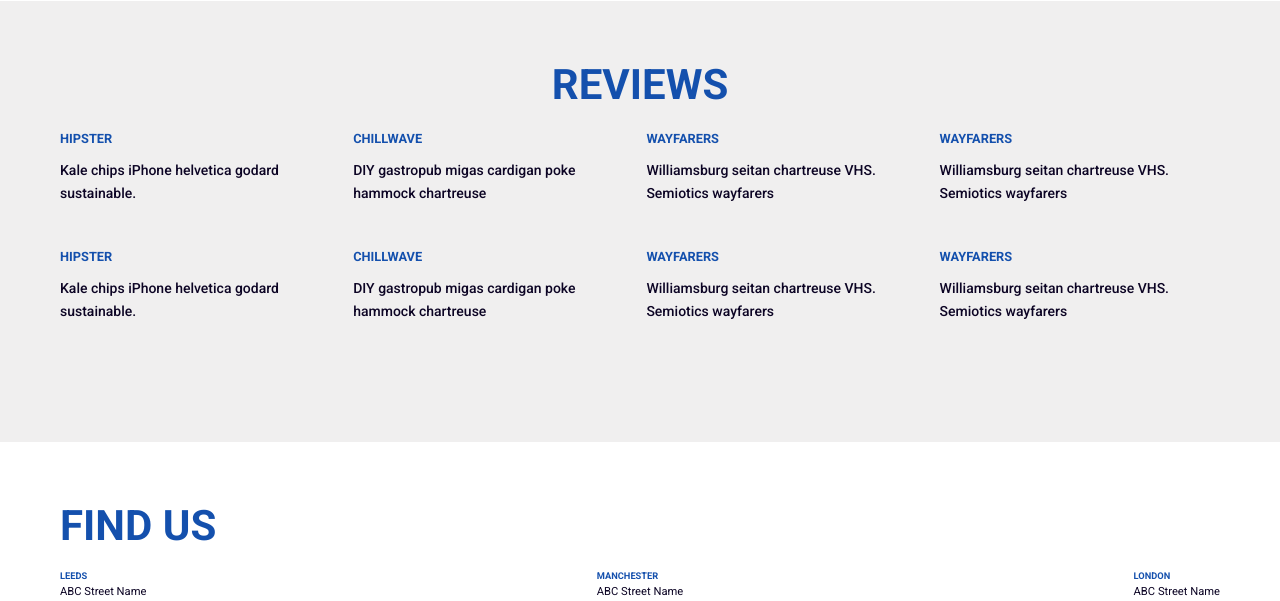
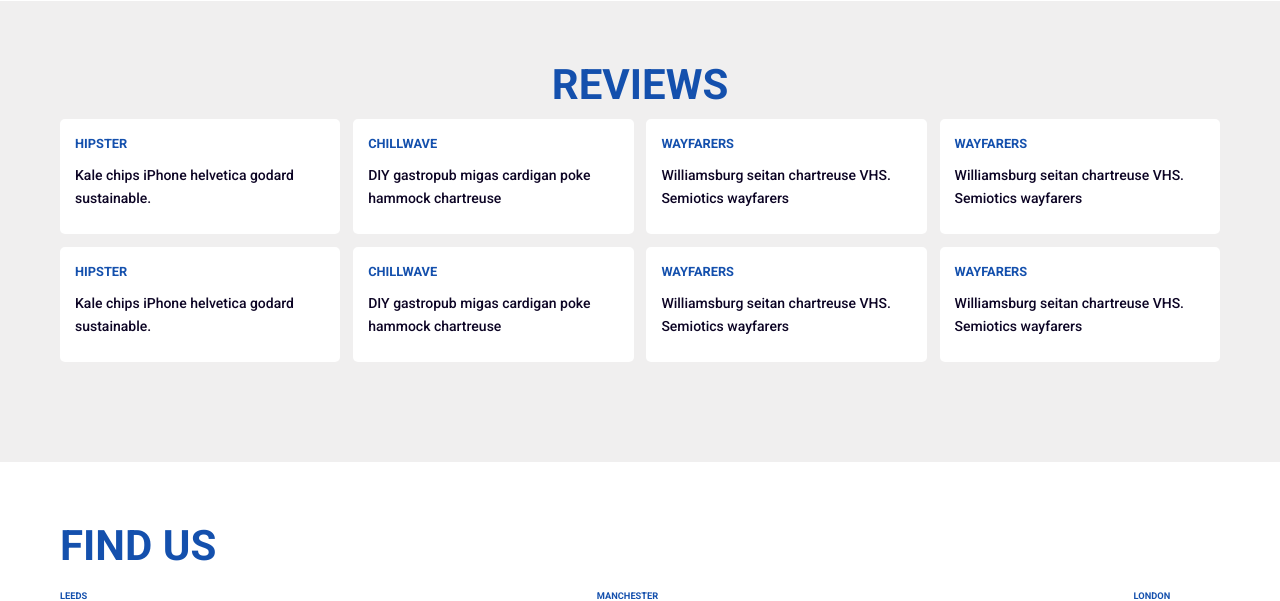
Before and after one commit to chazmcgrill/restaurant-site, a PHP site: page / in a window 1280 px wide. Shown: the part 1799-2400 px from the top of the page. Run offline with PHP 8.4, Linux system fonts and the light colour scheme; style sheets or scripts are compiled from the project's sources; some libraries are stand-ins or nearby versions.

Commit message:
Review Styling Improvements

```diff
--- a/src/css/03-module/_review.sass
+++ b/src/css/03-module/_review.sass
@@ -1,4 +1,7 @@
 .review
+  background: white
+  padding: 5px 15px
+  border-radius: 5px
 
   &--user
     font-size: 0.8rem
--- a/src/index.php
+++ b/src/index.php
@@ -77,31 +77,31 @@
             <h5 class="review--user">Hipster</h5>
             <p class="review--text">Kale chips iPhone helvetica godard sustainable.</p>
           </div>
-          <div class="review-item">
+          <div class="review">
             <h5 class="review--user">Chillwave</h5>
             <p class="review--text">DIY gastropub migas cardigan poke hammock chartreuse</p>
           </div>
-          <div class="review-item">
+          <div class="review">
             <h5 class="review--user">Wayfarers</h5>
             <p class="review--text">Williamsburg seitan chartreuse VHS. Semiotics wayfarers</p>
           </div>
-          <div class="review-item">
+          <div class="review">
             <h5 class="review--user">Wayfarers</h5>
             <p class="review--text">Williamsburg seitan chartreuse VHS. Semiotics wayfarers</p>
           </div>
-          <div class="review-item">
+          <div class="review">
             <h5 class="review--user">Hipster</h5>
             <p class="review--text">Kale chips iPhone helvetica godard sustainable.</p>
           </div>
-          <div class="review-item">
+          <div class="review">
             <h5 class="review--user">Chillwave</h5>
             <p class="review--text">DIY gastropub migas cardigan poke hammock chartreuse</p>
           </div>
-          <div class="review-item">
+          <div class="review">
             <h5 class="review--user">Wayfarers</h5>
             <p class="review--text">Williamsburg seitan chartreuse VHS. Semiotics wayfarers</p>
           </div>
-          <div class="review-item">
+          <div class="review">
             <h5 class="review--user">Wayfarers</h5>
             <p class="review--text">Williamsburg seitan chartreuse VHS. Semiotics wayfarers</p>
           </div>
```
Also changed, not shown: dist/assets/css/main.css (+9 -6 lines), dist/index.php (+7 -7 lines).
